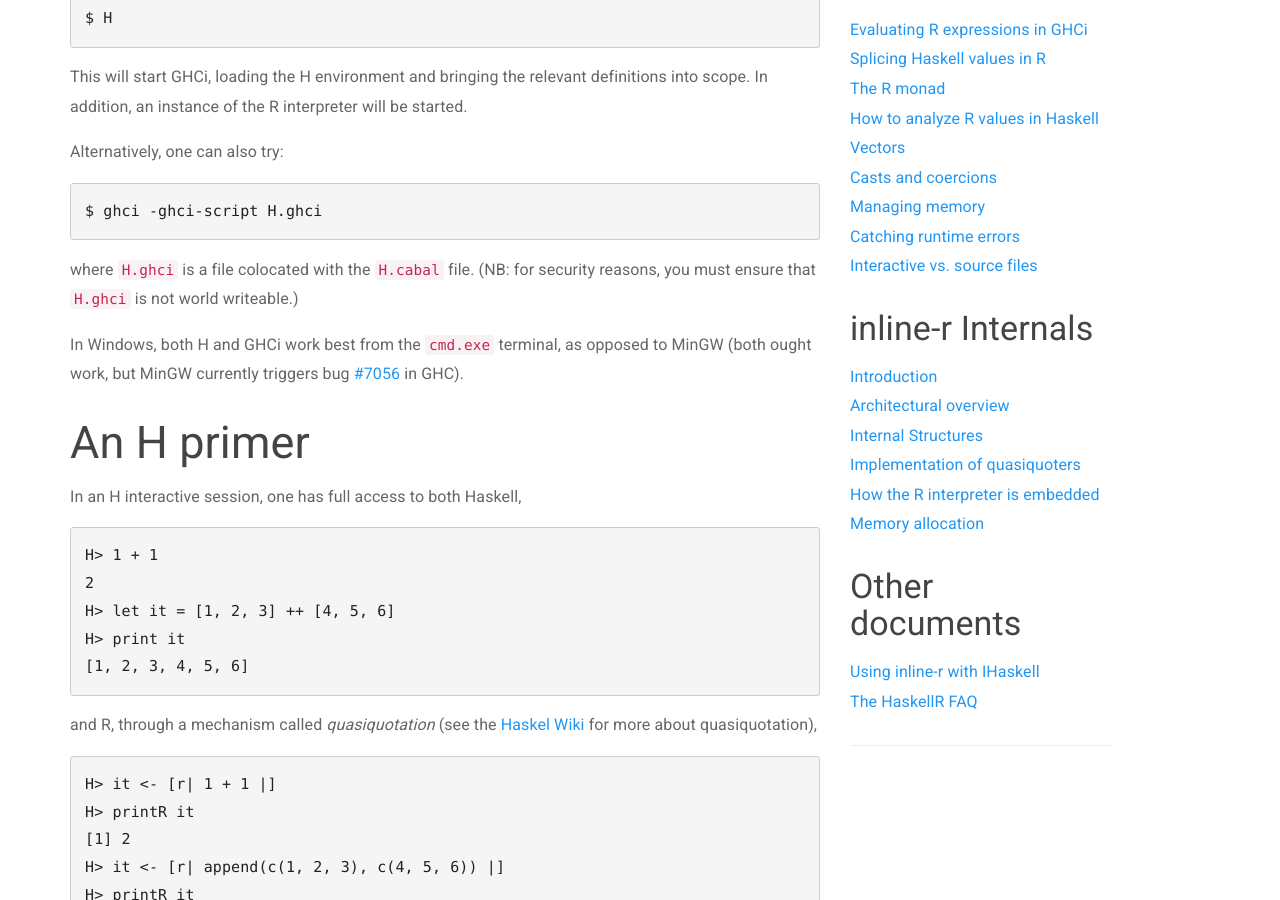
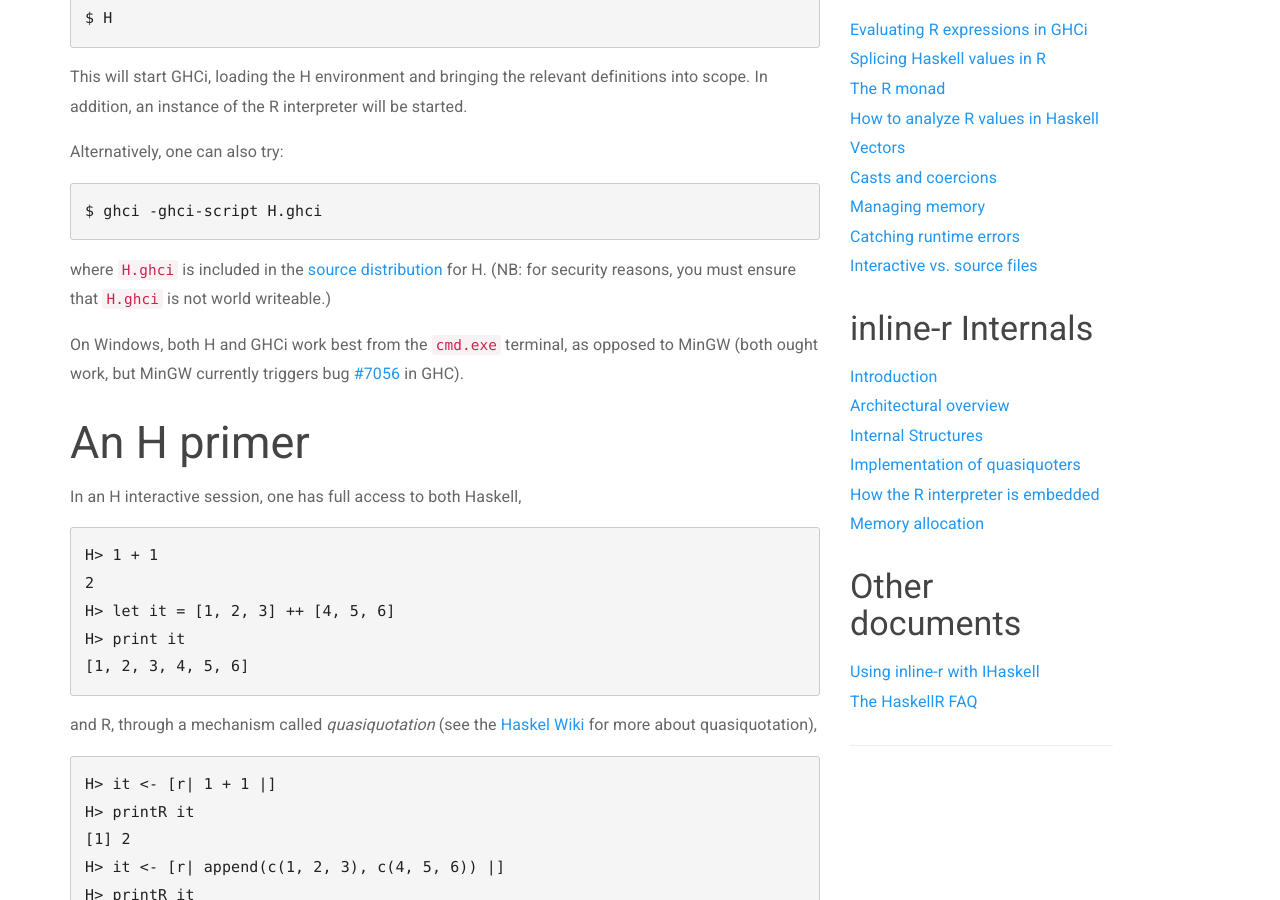
Before and after one commit to tweag/HaskellR, a Jekyll site: the page built from docs/using-h.md, in a window 1280 px wide and 900 px high, scrolled down 633 px. Built offline with Jekyll 4.4.1, drawn with Linux system fonts in a browser that asks for light colours; Markdown is read by kramdown in place of the engine named in the settings; a style sheet for code colours, icons or effects is not loaded.

Commit message:
wording.

```diff
--- a/docs/using-h.md
+++ b/docs/using-h.md
@@ -30,11 +30,12 @@ Alternatively, one can also try:
 
     $ ghci -ghci-script H.ghci
 
-where `H.ghci` is a file colocated with the `H.cabal` file. (NB: for
-security reasons, you must ensure that `H.ghci` is not world
+where `H.ghci` is included in the
+[source distribution](http://hackage.haskell.org/package/H) for H.
+(NB: for security reasons, you must ensure that `H.ghci` is not world
 writeable.)
 
-In Windows, both H and GHCi work best from the `cmd.exe` terminal, as
+On Windows, both H and GHCi work best from the `cmd.exe` terminal, as
 opposed to MinGW (both ought work, but MinGW currently triggers bug
 [#7056](https://ghc.haskell.org/trac/ghc/ticket/7056) in GHC).
 
```
